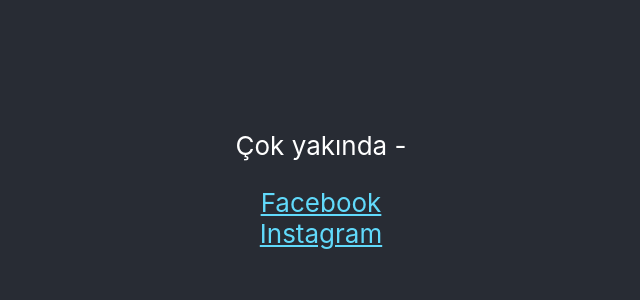
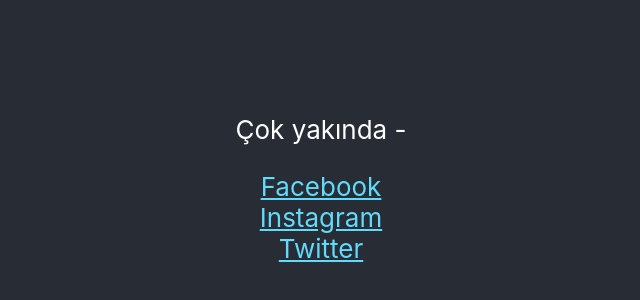
Before and after one commit to JestBilisim/jestbilisim.com.tr, a React (Create React App) app: page / in a window 1280 px wide. Shown: the part 224-524 px from the top of the page, without its empty margins (319-959 px from the left). Built offline with nearby package versions, Linux system fonts and the light colour scheme.

Commit message:
Update App.js

```diff
--- a/src/App.js
+++ b/src/App.js
@@ -27,6 +27,14 @@
           >
             Instagram
           </a>
+          <a
+            className="App-link"
+            href="https://twitter.com/jestbilisim"
+            target="_blank"
+            rel="noopener noreferrer"
+          >
+            Twitter
+          </a>
         </header>
       </div>
     );
```
